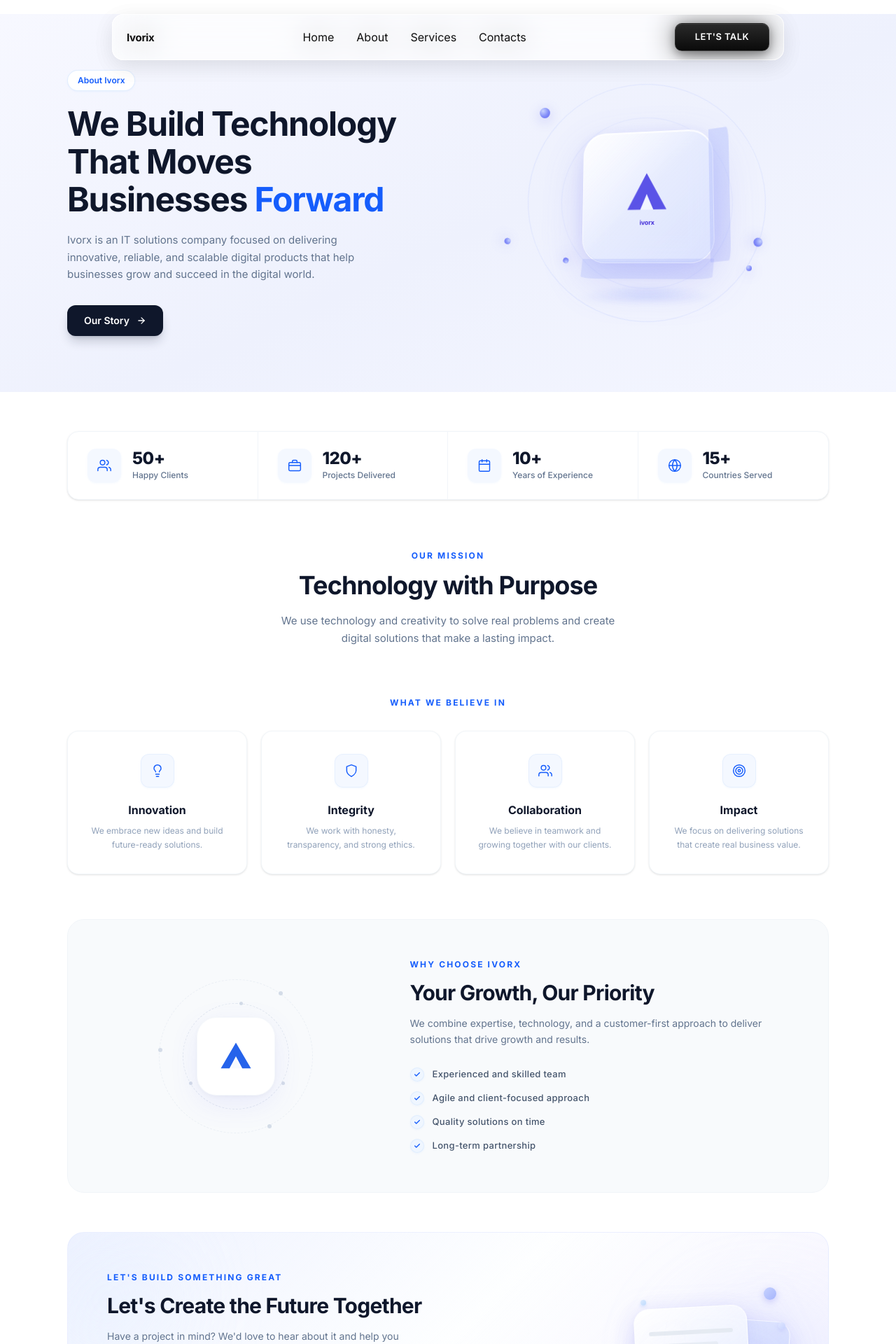
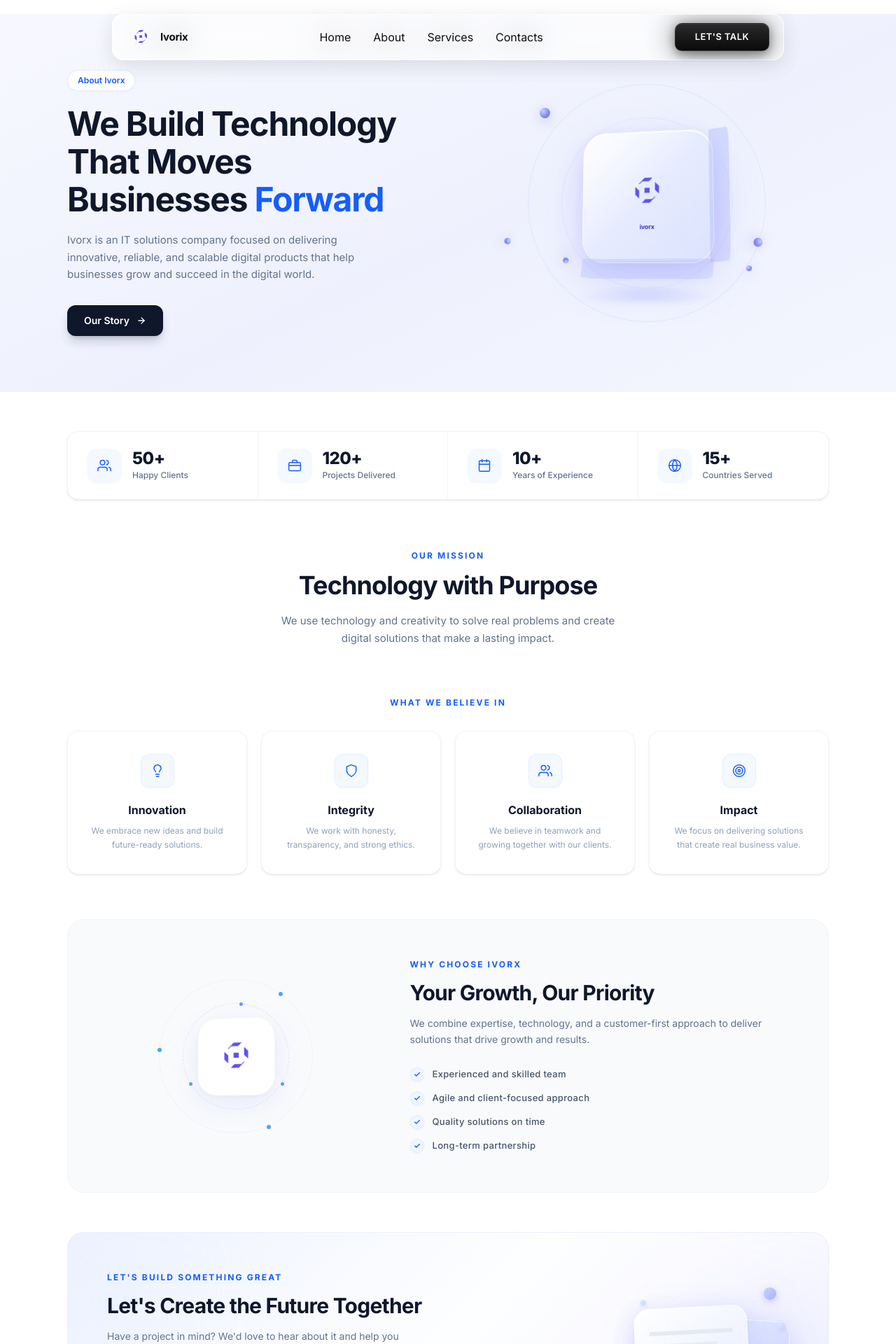
Before and after one commit to ivorix-in/ivorix_portfolio, a Next.js app: page /about in a window 1280 px wide. Shown: the top 1920 px of the page at 70% size. Built offline with nearby package versions, Linux system fonts and the light colour scheme.

Commit message:
logo fix about & service pages

```diff
--- a/app/(main)/components/AboutSection.tsx
+++ b/app/(main)/components/AboutSection.tsx
@@ -3,6 +3,8 @@
 import React, { useEffect, useInsertionEffect, useRef, useState } from "react";
 import Navbar from "@/components/Navbar";
 import CountUp from "@/components/CountUp/CountUp.jsx";
+import Image from "next/image";
+import logo from '@/public/logo.png'
 
 // ─────────────────────────────────────────────────────────────────────────────
 // Global keyframe injection (useInsertionEffect → runs before paint, no flash)
@@ -259,10 +261,12 @@ function IvorxCube() {
 
         {/* Ivorx mark + wordmark */}
         <div className="absolute inset-0 flex flex-col items-center justify-center gap-1.5">
-          <svg viewBox="0 0 36 36" fill="none" className="w-[36%] h-auto">
-            <path d="M18 4L3 32H13L18 20L23 32H33L18 4Z" fill="#4f46e5" opacity="0.92" />
-            <path d="M13 32L18 22L23 32" fill="white" opacity="0.48" />
-          </svg>
+                     <Image
+            src={logo}
+            alt="Ivorx Logo"
+            width={80}
+            height={80}
+          />
           <span
             className="font-bold text-indigo-700 leading-none"
             style={{ fontSize: "clamp(9px, 3.5%, 14px)", letterSpacing: "-0.2px" }}
@@ -519,10 +523,16 @@ const CHECKLIST = [
 
 function IvorxMark() {
   return (
-    <svg viewBox="0 0 52 52" fill="none" className="w-12 h-12 sm:w-14 sm:h-14">
-      <path d="M26 8L6 42H17.5L26 26L34.5 42H46L26 8Z" fill="#2563EB" />
-      <path d="M20 42L26 30L32 42" fill="#EFF6FF" opacity="0.55" />
-    </svg>
+  <>
+
+  <Image
+    src={logo}
+    alt="Ivorx Logo"
+    width={80}
+    height={80}
+  />
+
+  </>
   );
 }
 
@@ -535,11 +545,15 @@ function OrbitRings() {
   return (
     <>
       {rings.map((r, ri) => (
-        <div
-          key={ri}
-          className={`absolute rounded-full border border-dashed pointer-events-none ${r.cls}`}
-          style={{ width: r.size, height: r.size }}
-        >
+          <div
+            key={ri}
+            className={`absolute rounded-full border border-dashed pointer-events-none ${r.cls}`}
+            style={{
+              width: r.size,
+              height: r.size,
+              animation: ri % 2 === 0 ? "orbitCW 10s linear infinite" : "orbitCCW 14s linear infinite",
+            }}
+          >
           {r.nodes.map((deg) => {
             const rad  = (deg * Math.PI) / 180;
             const half = r.size / 2;
@@ -547,7 +561,7 @@ function OrbitRings() {
             return (
               <div
                 key={deg}
-                className="absolute rounded-full bg-slate-300/80"
+                className="absolute rounded-full bg-blue-400"
                 style={{
                   width: r.dotPx,
                   height: r.dotPx,
@@ -585,7 +599,8 @@ function WhyChoosePanel() {
           <div className="relative z-10 w-24 h-24 sm:w-28 sm:h-28 bg-white rounded-[1.75rem]
             flex items-center justify-center
             border border-slate-100/70
-            shadow-[0_12px_40px_rgba(99,102,241,0.10),0_2px_8px_rgba(0,0,0,0.04)]">
+            shadow-[0_12px_40px_rgba(99,102,241,0.10),0_2px_8px_rgba(0,0,0,0.04)]"
+             style={{ animation: "floatCube 4.5s ease-in-out infinite" }}>
             <IvorxMark />
           </div>
         </div>
--- a/app/(main)/components/ServiceSection.tsx
+++ b/app/(main)/components/ServiceSection.tsx
@@ -2,6 +2,8 @@
 
 import React, { useEffect, useInsertionEffect, useRef, useState } from 'react';
 import Navbar from '@/components/Navbar';
+import Image from "next/image";
+import logo from '@/public/logo.png'
 
 // ─────────────────────────────────────────────────────────────────────────────
 // Keyframe injection — stable, SSR-safe via useInsertionEffect
@@ -255,10 +257,12 @@ function HeroCube() {
         />
         {/* Logo mark */}
         <div className="absolute inset-0 flex flex-col items-center justify-center gap-1.5">
-          <svg viewBox="0 0 36 36" fill="none" className="w-[38%] h-auto">
-            <path d="M18 4L3 32H13L18 20L23 32H33L18 4Z" fill="#4f46e5" opacity="0.92"/>
-            <path d="M13 32L18 22L23 32" fill="white" opacity="0.46"/>
-          </svg>
+          <Image
+            src={logo}
+            alt="Ivorx Logo"
+            width={80}
+            height={80}
+          />
           <span className="font-bold text-indigo-700 leading-none" style={{ fontSize: 'clamp(8px, 3.2%, 13px)', letterSpacing: '-0.2px' }}>
             ivorx
           </span>
@@ -726,10 +730,13 @@ function CTAMark() {
         }}
       >
         <div className="absolute inset-0 flex flex-col items-center justify-center gap-2">
-          <svg viewBox="0 0 36 36" fill="none" className="w-9 h-9">
-            <path d="M18 4L3 32H13L18 20L23 32H33L18 4Z" fill="#2563EB" opacity="0.92"/>
-            <path d="M13 32L18 22L23 32" fill="#EFF6FF" opacity="0.50"/>
-          </svg>
+          <Image
+            src={logo}
+            alt="Ivorx Logo"
+            width={70}
+            height={60}
+          />
+
           <div className="space-y-1.5 px-4 w-full">
             <div className="h-1 rounded-full bg-slate-200/80 w-full" />
             <div className="h-1 rounded-full bg-slate-200/60 w-4/5" />
@@ -808,6 +815,7 @@ function CTABanner() {
       {/* Right: graphic */}
       <div className={`lg:col-span-5 relative z-10 flex justify-center lg:justify-end ${fu(visible, 170)}`}>
         <CTAMark />
+
       </div>
     </div>
   );
--- a/components/Navbar.tsx
+++ b/components/Navbar.tsx
@@ -1,12 +1,20 @@
 "use client";
 import Link from "next/link";
+import Image from "next/image";
+import logo from '@/public/logo.png'
 
 export default function Navbar() {
   return (
     <nav className="navbar">
       <div className="navbar-inner">
         {/* Logo */}
-        <Link href="/" className="logo">
+        <Link href="/" className="logo flex items-center gap-2">
+            <Image
+            src={logo}
+            alt="Ivorx Logo"
+            width={40}
+            height={40}
+          />
           <span className="logo-text">Ivorix</span>
         </Link>
         <ul className="nav-links">
```
Also changed, not shown: public/logo.png (added).
